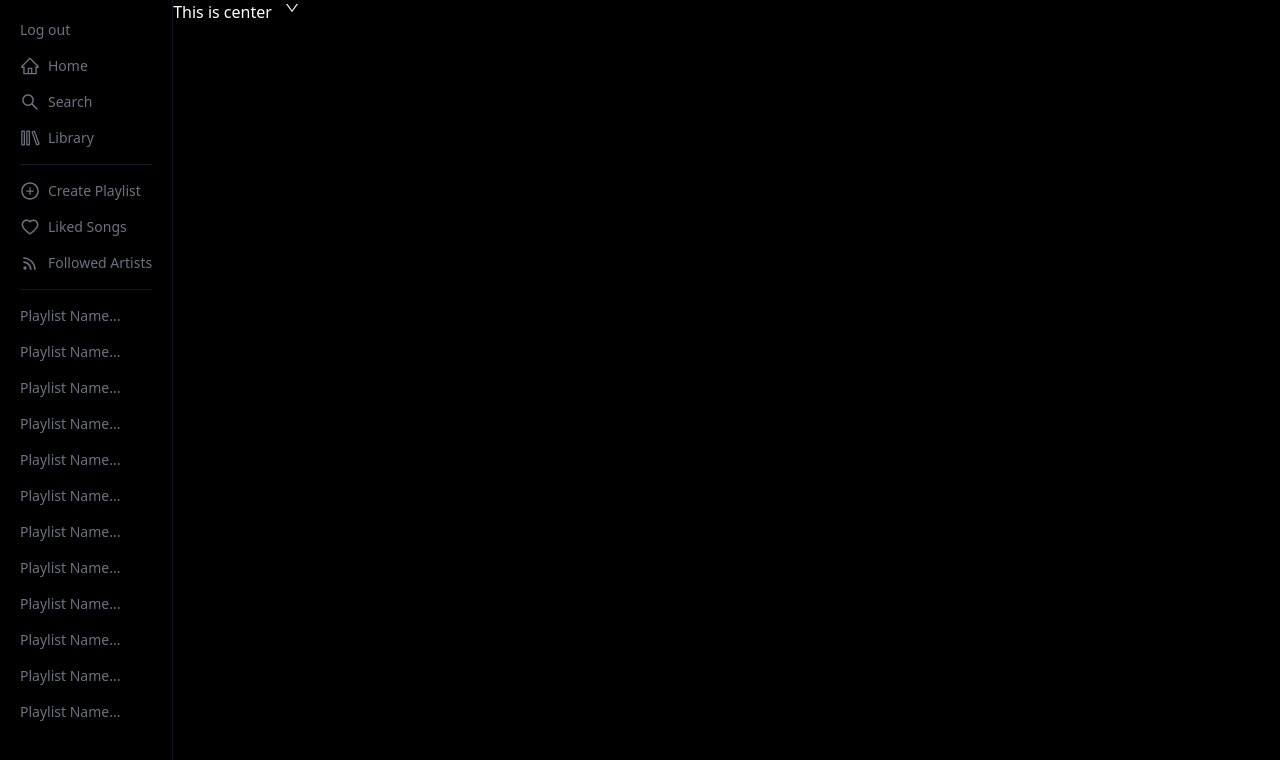
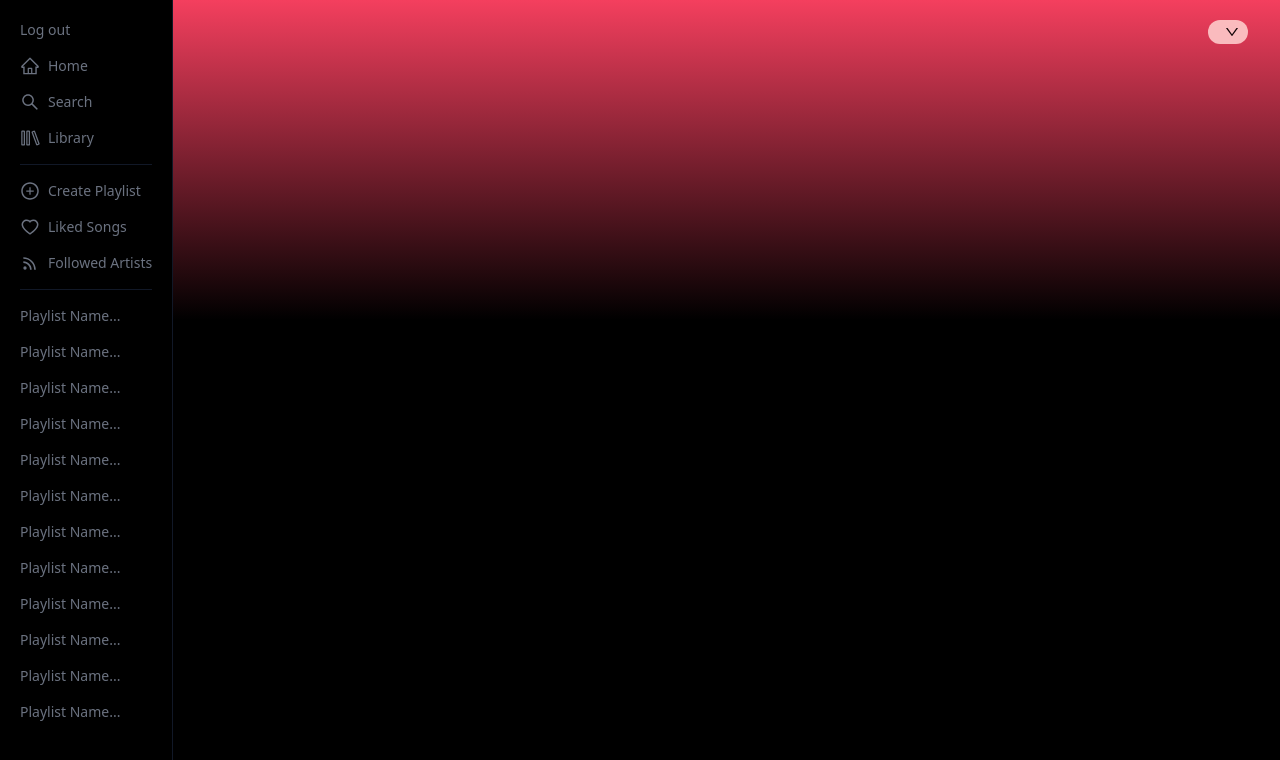
Before and after one commit to dipesh2508/Vibes, a Next.js app: page / in a window 1280 px wide. Shown: the top 760 px of the page. Built offline with nearby package versions, Linux system fonts and the light colour scheme; no server answers.

Commit message:
added randomized colors

```diff
--- a/package.json
+++ b/package.json
@@ -9,6 +9,7 @@
     "lint": "next lint"
   },
   "dependencies": {
+    "lodash": "^4.17.21",
     "next": "13.5.4",
     "next-auth": "^4.23.2",
     "react": "^18",
@@ -18,6 +19,7 @@
     "tailwind-scrollbar-hide": "^1.1.7"
   },
   "devDependencies": {
+    "@types/lodash": "^4.14.200",
     "@types/node": "^20",
     "@types/react": "^18",
     "@types/react-dom": "^18",
--- a/src/components/Center.tsx
+++ b/src/components/Center.tsx
@@ -1,26 +1,50 @@
 import Image from "next/image";
 import { useSession } from "next-auth/react";
 import { AiOutlineDown } from "react-icons/ai";
+import { useEffect, useState } from "react";
+import { shuffle } from "lodash";
+
+const colors = [
+  "from-indigo-500",
+  "from-cyan-500",
+  "from-emerald-500",
+  "from-teal-500",
+  "from-green-500",
+  "from-lime-500",
+  "from-yellow-500",
+  "from-amber-500",
+  "from-orange-500",
+  "from-red-500",
+  "from-warmGray-500",
+  "from-purple-500",
+  "from-fuchsia-500",
+  "from-pink-500",
+  "from-rose-500",
+];
 
 const Center = () => {
 const { data: session } = useSession();
+const [color, setColor] = useState<string | null>(null);
 
-return (
-    <div className="flex flex-grow text-white">
-        <h1>This is center</h1>
-        <header>
-            <div className="flex items-center space-x-3 opacity-90">
+useEffect(() => {
+    setColor(shuffle(colors).pop() || null);
+}, []);
 
-             {session?.user?.image && <img className="rounded-full" src={session?.user?.image} alt="" />}
-                <h2>{session?.user?.name}</h2>
-                <AiOutlineDown />
-            </div>
-        </header>
+  return (
+    <div className="flex-grow ">
+      <header className="absolute top-5 right-8">
+        <div className="flex items-center bg-red-200 space-x-3 opacity-90 hover:opacity-80 cursor-pointer rounded-full p-1 pr-2">
+          {session?.user?.image && (
+            <img className="rounded-full" src={session?.user?.image} alt="" />
+          )}
+          <h2>{session?.user?.name}</h2>
+          <AiOutlineDown />
+        </div>
+      </header>
+
+      <section className={`flex items-end space-x-7 bg-gradient-to-b to-black ${color} h-80 text-white p-8`}></section>
     </div>
-);
-
-
-
+  );
 };
 
 export default Center;
```
Also changed, not shown: src/middleware.ts (+8 -4 lines), 1 other file (tests, documents, lock files or other folders).
